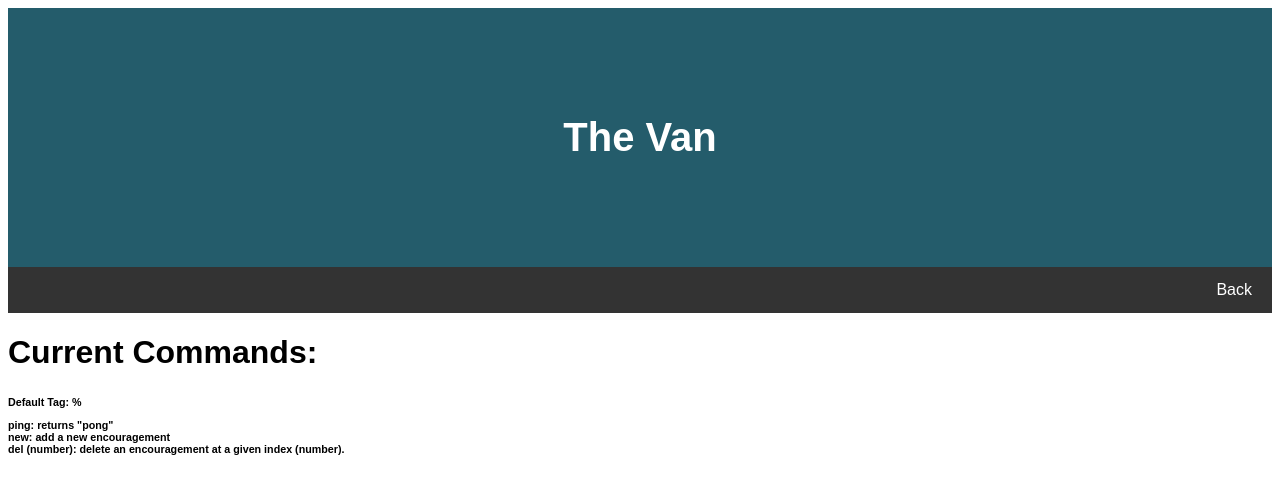
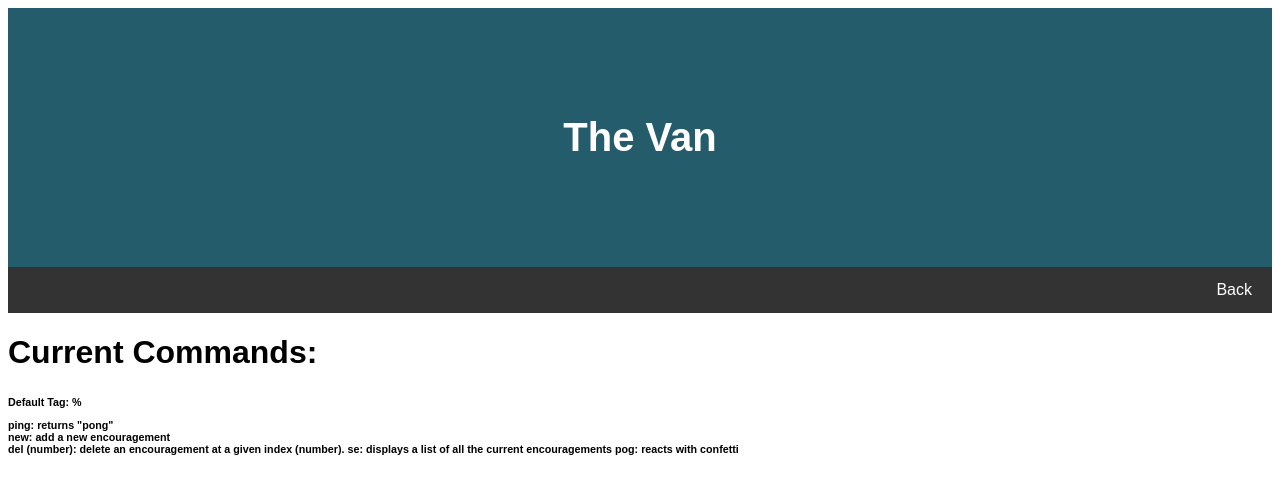
Before and after one commit to W1CD/TheVan, a website: page current-functions.html in a window 1280 px wide. Drawn offline with Linux system fonts and the light colour scheme.

Commit message:
Update current-functions.html

```diff
--- a/current-functions.html
+++ b/current-functions.html
@@ -64,6 +64,8 @@
       ping: returns "pong" <br>
       new: add a new encouragement <br>
       del (number): delete an encouragement at a given index (number).
+      se: displays a list of all the current encouragements
+      pog: reacts with confetti
     </p>
 
   </body>
```
